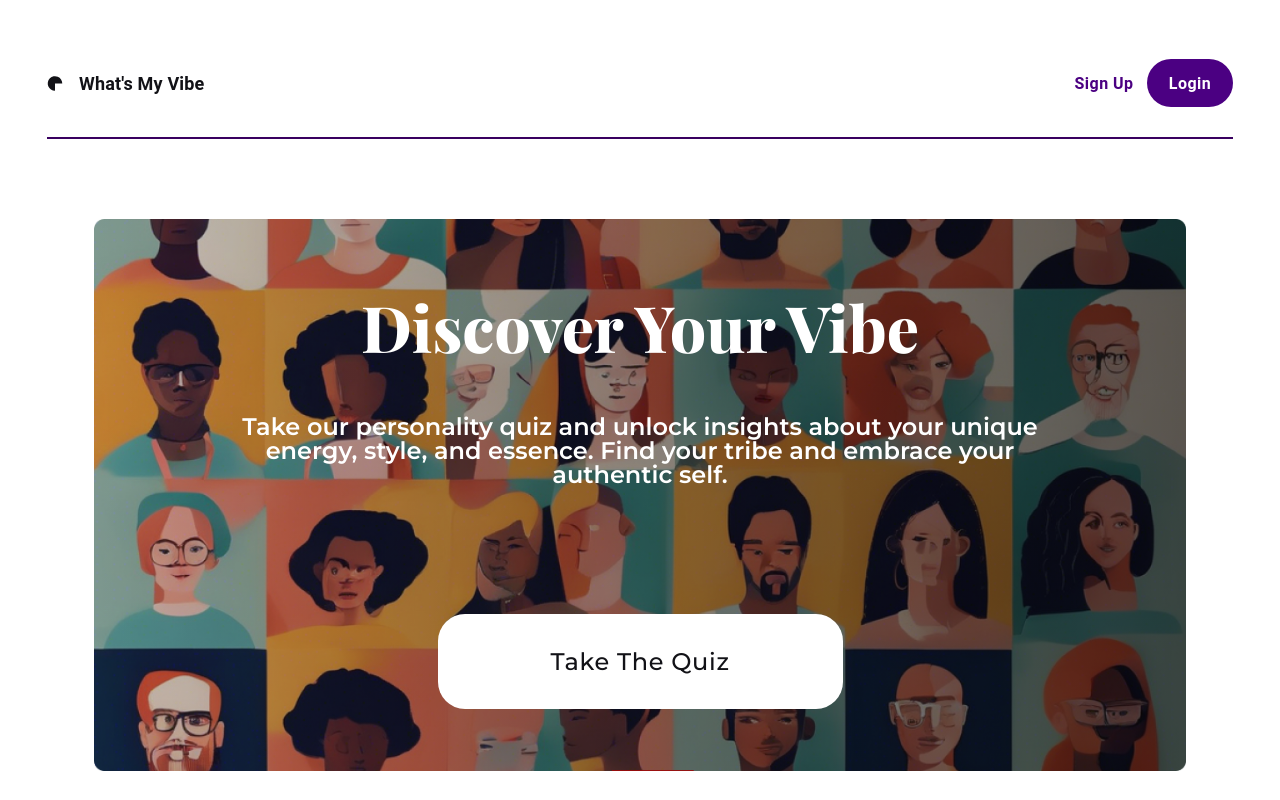
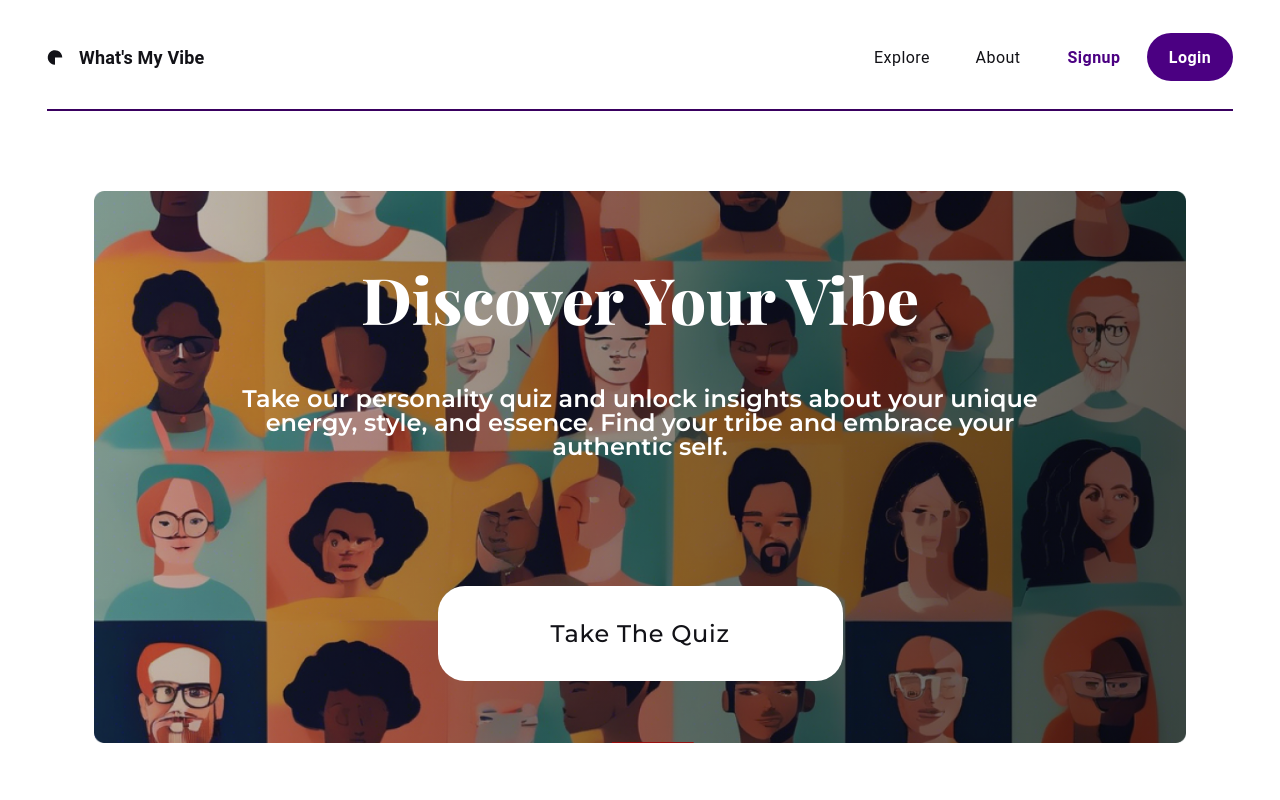
Before and after one commit to yusrafatimah/vibe-project, a React (Vite) app: page / in a window 1280 px wide. Shown: the top 800 px of the page. Built offline with nearby package versions, Linux system fonts and the light colour scheme; a web font is replaced by a local one.

Commit message:
Navbar menu items made clickable, path checks updated

```diff
--- a/src/App.jsx
+++ b/src/App.jsx
@@ -5,9 +5,11 @@ import {
   Home,
   PrivacyPolicy,
   Login,
-  Signup,Community,
+  Signup,
+  Community,
   ChooseYourQuiz,
-  MembershipPlan,TakeQuiz,
+  MembershipPlan,
+  TakeQuiz,
 } from "./pages";
 import { Route, BrowserRouter as Router, Routes } from "react-router-dom";
 import Footer from "./components/Footer";
--- a/src/components/Navbar.jsx
+++ b/src/components/Navbar.jsx
@@ -1,11 +1,37 @@
-import { Box, Button, Typography } from "@mui/material";
+import ClearIcon from "@mui/icons-material/Clear";
+import MenuIcon from "@mui/icons-material/Menu";
+import {
+  AppBar,
+  Box,
+  Button,
+  Container,
+  IconButton,
+  Menu,
+  MenuItem,
+  Toolbar,
+  Typography,
+} from "@mui/material";
 import React from "react";
 import Logo from "../assets/pie-logo.svg";
-import { StyledButton } from "../styles/global";
+
 import { useLocation, useNavigate } from "react-router-dom";
+
 const Navbar = () => {
   const navigate = useNavigate();
   const { pathname } = useLocation();
+
+  const pages = [
+    { path: "/", name: "explore" },
+    { path: "/about", name: "about" },
+    { path: "/signup", name: "signup" },
+    { path: "/login", name: "login" },
+  ];
+  const [open, setOpen] = React.useState(false);
+  const anchorEl = React.useRef();
+
+  const navigateTo = (path) => {
+    navigate(path);
+  };
 
   return (
     <Box
@@ -22,24 +48,29 @@ const Navbar = () => {
         },
       }}
     >
+      <AppBar
+        position="static"
+        sx={{
+          backgroundColor: "transparent",
+          boxShadow: "none",
+          mt: pathname === "/login" || pathname === "/signup" ? "20px" : "25px",
+          mb: pathname === "/login" || pathname === "/signup" ? "15px" : "20px",
+        }}
+      >
+        <Container
+          maxWidth="xl"
+          sx={{ paddingLeft: `0 !important`, paddingRight: `0 !important` }}
+        >
+          <Toolbar disableGutters>
             <Box
-        margin={
-          pathname === "/"
-            ? "59px 0px 30px"
-            : pathname === "/login" || pathname === "/signup"
-            ? "27px 0px 30px"
-            : "44px 0px 30px"
-        }
-        display={"flex"}
-        justifyContent={"space-between"}
-      >
-        <Box
+              className="navbar-logo"
               onClick={() => navigate("/")}
               display={"flex"}
               alignItems={"center"}
               gap={2}
               sx={{
                 cursor: "pointer",
+                display: { xs: "none", md: "flex" },
               }}
             >
               <img src={Logo} alt="logo" width={16} height={"auto"} />
@@ -53,69 +84,179 @@ const Navbar = () => {
               </Typography>
             </Box>
 
-        <Box display={"flex"} alignItems={"center"} gap={2}>
-          {pathname === "/quiz-form" && (
-            <span>
-              <StyledButton
+            <Box
               sx={{
-                  width: 86,
-                  height: 48,
-                  backgroundColor: "transparent",
+                flexGrow: 1,
+                display: { xs: "flex", md: "none" },
+              }}
+            >
+              <IconButton
+                size="large"
+                aria-label="account of current user"
+                aria-controls="menu-appbar"
+                aria-haspopup="true"
+                color="black"
+                sx={{
+                  fontSize: "34px",
+                  padding: "0 0 0 0",
                   color: "#121217",
                 }}
-                className="primary-button"
+                ref={anchorEl}
+                onClick={() => setOpen(true)}
               >
-                Explore
-              </StyledButton>
-              <StyledButton
+                <MenuIcon />
+              </IconButton>
+              <Menu
+                anchorEl={anchorEl}
+                id="menu-appbar"
+                anchorOrigin={{
+                  vertical: "top",
+                  horizontal: "right",
+                }}
+                keepMounted
+                transformOrigin={{
+                  vertical: "top",
+                  horizontal: "right",
+                }}
                 sx={{
-                  width: 86,
-                  height: 48,
-                  backgroundColor: "transparent",
-                  color: "#121217",
+                  display: {
+                    xs: "block",
+                    md: "block",
+                  },
                 }}
-                onClick={() => navigate("/about")}
-                className="primary-button"
+                slotProps={{
+                  paper: {
+                    sx: {
+                      width: "100%",
+                      left: "35px !important",
+                      top: "0px !important",
+                      borderRadius: 0,
+                      backgroundColor: "white",
+                    },
+                  },
+                }}
+                open={open}
+                onClose={() => setOpen(false)}
               >
-                About
-              </StyledButton>
-            </span>
-          )}
-          {pathname === "/login" || pathname === "/signup" ? (
-            ""
-          ) : (
-            <span>
-              <StyledButton
+                <Box
+                  display={"flex"}
+                  justifyContent={"flex-end"}
+                  sx={{ pr: "5px" }}
+                  onClick={() => setOpen(false)}
+                >
+                  <ClearIcon />
+                </Box>
+                <Box
+                  className="navbar-logo-sm"
+                  onClick={() => navigate("/")}
+                  display={"flex"}
+                  alignItems={"center"}
+                  gap={2}
                   sx={{
-                  width: 86,
-                  height: 48,
-                  backgroundColor: "transparent",
+                    cursor: "pointer",
+                    display: { xs: "flex", md: "none" },
+                    p: "30px 0px 20px 15px",
+                  }}
+                >
+                  <img src={Logo} alt="logo" width={16} height={"auto"} />
+                  <Typography
+                    fontWeight={"bold"}
+                    fontSize={18}
+                    lineHeight={"23px"}
+                    color="#121217"
+                  >
+                    What's My Vibe
+                  </Typography>
+                </Box>
+                {pages.map((page) => (
+                  <MenuItem
+                    sx={{ p: "5px 20px" }}
+                    key={page.name}
+                    onClick={() => {
+                      setOpen(false);
+                      navigate(page.path);
+                    }}
+                  >
+                    <Typography
+                      sx={{
+                        textAlign: "center",
+                        fontSize: 18,
+                        lineHeight: "23px",
                         color: "#4b0082",
-                  fontWeight: "bold",
+                        textTransform: "capitalize",
                       }}
-                className="primary-button"
-                onClick={() => navigate("/signup")}
                     >
-                Sign Up
-              </StyledButton>
-              <StyledButton
+                      {page.name}
+                    </Typography>
+                  </MenuItem>
+                ))}
+              </Menu>
+            </Box>
+            <Box
+              className="navbar-logo-sm"
+              onClick={() => navigate("/")}
+              display={"flex"}
+              alignItems={"center"}
+              gap={2}
+              sx={{
+                cursor: "pointer",
+                display: { xs: "flex", md: "none" },
+              }}
+            >
+              <img src={Logo} alt="logo" width={16} height={"auto"} />
+              <Typography
+                fontWeight={"bold"}
+                fontSize={18}
+                lineHeight={"23px"}
+                color="#121217"
+              >
+                What's My Vibe
+              </Typography>
+            </Box>
+            <Box
+              sx={{
+                flexGrow: 1,
+                display: { xs: "none", md: "flex", gap: "10px" },
+                justifyContent: "flex-end",
+              }}
+            >
+              {pages.map((page) => {
+                if (!(pathname === "/login" || pathname === "/signup")) {
+                  return (
+                    <Button
+                      key={page.name}
                       sx={{
                         borderRadius: "24px",
                         width: 86,
                         height: 48,
-                  backgroundColor: "#4b0082",
-                  color: "white",
-                  fontWeight: "bold",
+                        backgroundColor:
+                          page.name === "login" ? "#4b0082" : "transparent",
+                        color:
+                          page.name === "login"
+                            ? "white"
+                            : page.name === "signup"
+                            ? "#4b0082"
+                            : "#121217",
+                        fontWeight:
+                          page.name === "login" || page.name === "signup"
+                            ? "bold"
+                            : "normal",
+                        textTransform: "capitalize",
+                        fontSize: "16px",
+                        lineHeight: "23px",
+                        padding: 0,
                       }}
-                className="primary-button"
-                onClick={() => navigate("/login")}
+                      onClick={() => navigateTo(page.path)}
                     >
-                Login
-              </StyledButton>
-            </span>
-          )}
+                      {page.name}
+                    </Button>
+                  );
+                }
+              })}
             </Box>
-      </Box>
+          </Toolbar>
+        </Container>
+      </AppBar>
     </Box>
   );
 };
```
Also changed, not shown: src/components/Footer.jsx (+6 -2 lines). Lines whose indentation alone changed are shown as unchanged.
